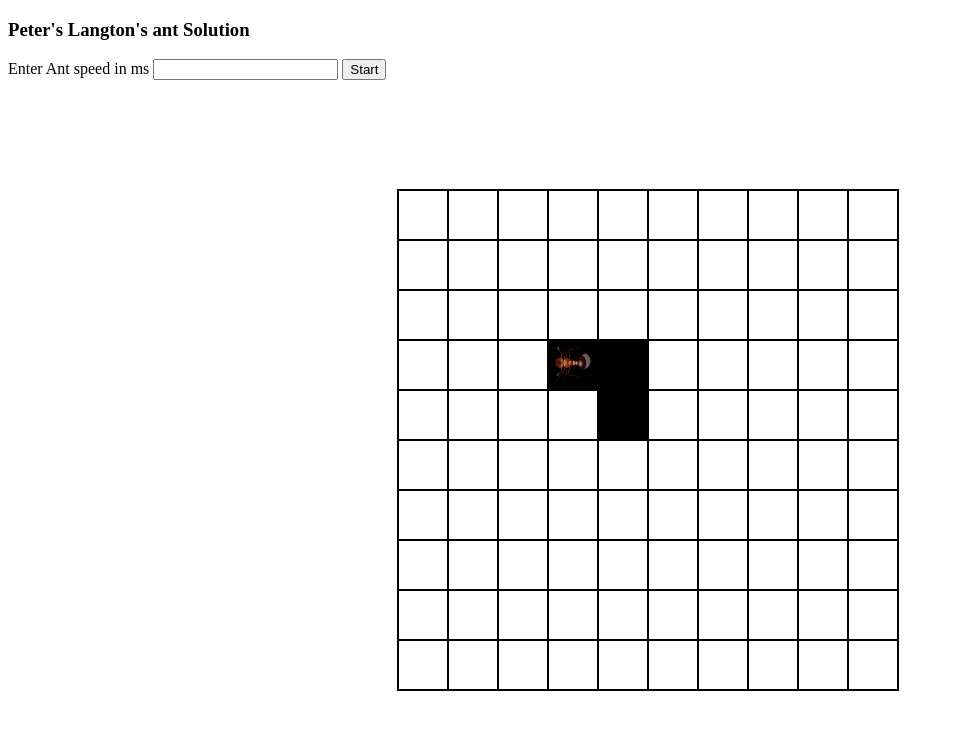
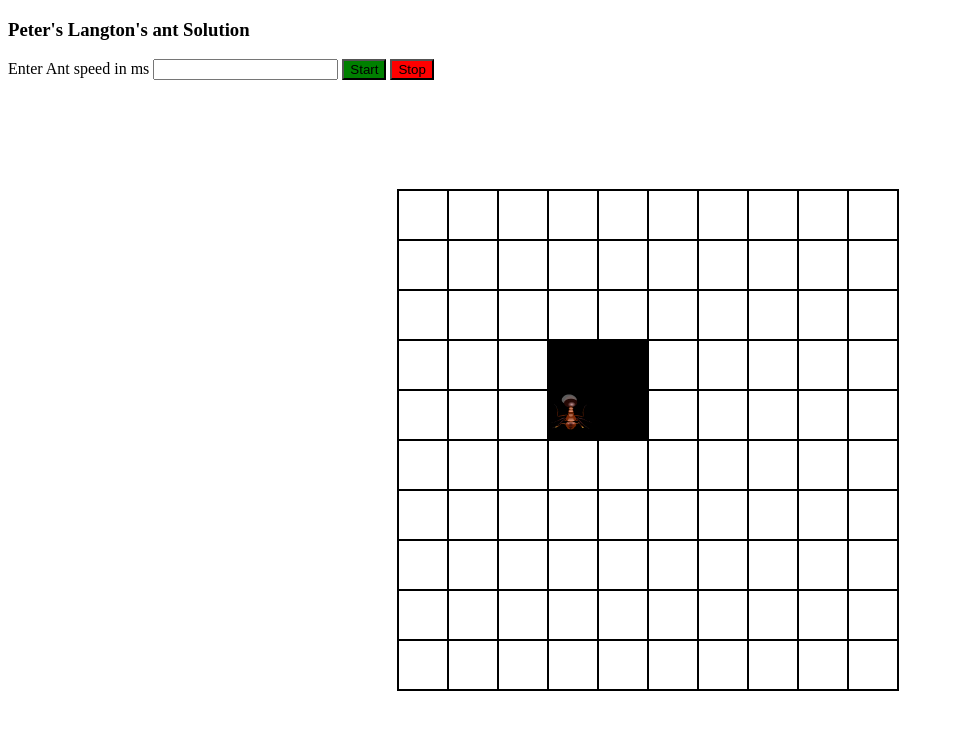
Before and after one commit to Peteryar/peters-langtons-ant, a website: page src/index.html in a window 1280 px wide. Shown: the whole page, without its empty margins (0-954 px from the left). Drawn offline with Linux system fonts and the light colour scheme.

Commit message:
ant crash bug fix

```diff
--- a/src/index.html
+++ b/src/index.html
@@ -16,7 +16,8 @@
             Enter Ant speed in ms
             <input>
         </label>
-        <button>Start</button>
+        <button class="start button">Start</button>
+        <button class="stop button">Stop</button>
     </div>
     <div class="langton-box-con">
         <div id="langton-box">
--- a/src/index.js
+++ b/src/index.js
@@ -80,6 +80,12 @@ function getAntPosInfo(pos) {
         }
     }
 
+    if(nextPos < 0){
+        nextPos = nextPos + 100;
+    }else if(nextPos > 100){
+        nextPos = nextPos -100;
+    }
+  console.log('nextPos', nextPos);
 }
 
 function moveAnt(pos) {
@@ -103,20 +109,17 @@ function moveAnt(pos) {
         newEl.classList.remove('white');
         newEl.classList.add('dark');
     }
-
     currentPoint = nextPos;
 
 }
-// start();
-// getAntPosInfo(currentPoint);
-// moveAnt(nextPos);
+
 
 function langtonAnt() {
     start();
     return setInterval(() => {
         getAntPosInfo(currentPoint);
         moveAnt(nextPos);
-    }, 2000);
+    }, 1500);
 }
 
 langtonAnt();
--- a/src/styles.css
+++ b/src/styles.css
@@ -49,3 +49,10 @@
     height: 45px;
     /* transform: rotate(90deg); */
 }
+
+.start{
+    background-color: green;
+}
+.stop{
+    background-color: red;
+}
```
